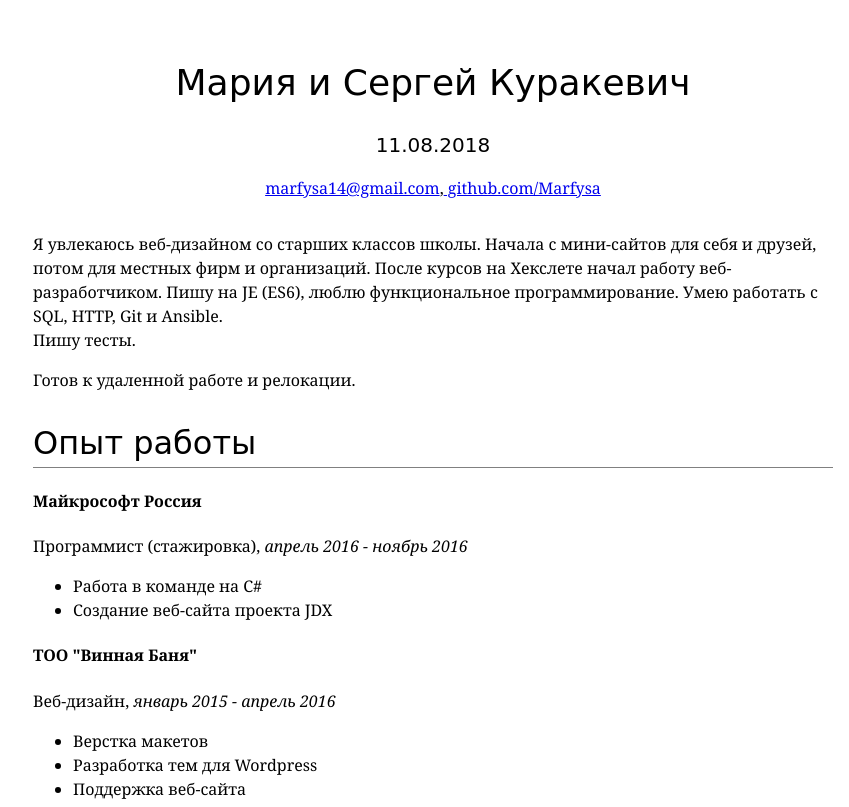
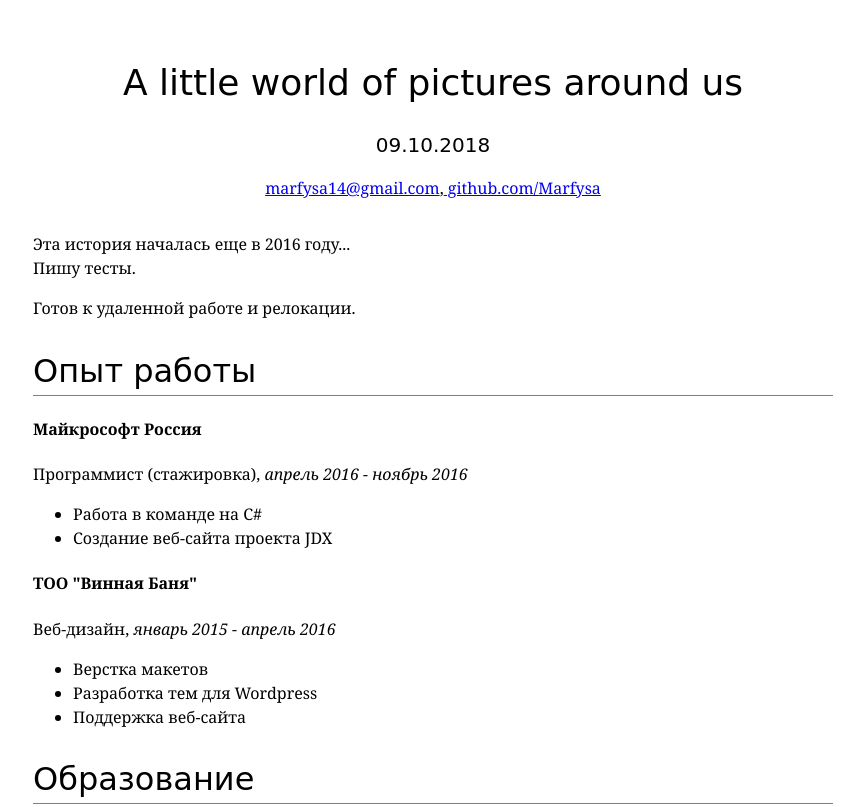
Before and after one commit to Marfysa/marfysa.github.io, a plain HTML site: page index.html in a window 1280 px wide. Shown: the top 807 px of the page, without its empty margins (207-1056 px from the left). Drawn offline with Linux system fonts and the light colour scheme; a web font is replaced by a local one.

Commit message:
Update index.html

```diff
--- a/index.html
+++ b/index.html
@@ -8,14 +8,12 @@
         </head>
         <body>
          <div id="header">
-            <h1>Мария и Сергей Куракевич</h1>
-            <h3>11.08.2018</h3>
+            <h1>A little world of pictures around us</h1>
+            <h3>09.10.2018</h3>
             <p><a href="gmail.com">marfysa14@gmail.com</a>,<a href="github.com"> github.com/Marfysa</a></p>
          </div>
          <div id="main">
-       <p> Я увлекаюсь веб-дизайном со старших классов школы. Начала с мини-сайтов для себя и друзей, потом для местных
-        фирм и организаций. После курсов на Хекслете начал работу веб-разработчиком. Пишу на JE (ES6), люблю
-        функциональное программирование. Умею работать с SQL, HTTP, Git и Ansible.<br>
+       <p> Эта история началась еще в 2016 году...<br>
         Пишу тесты.</p>
 
         <p>Готов к удаленной работе и релокации.<p>
```
